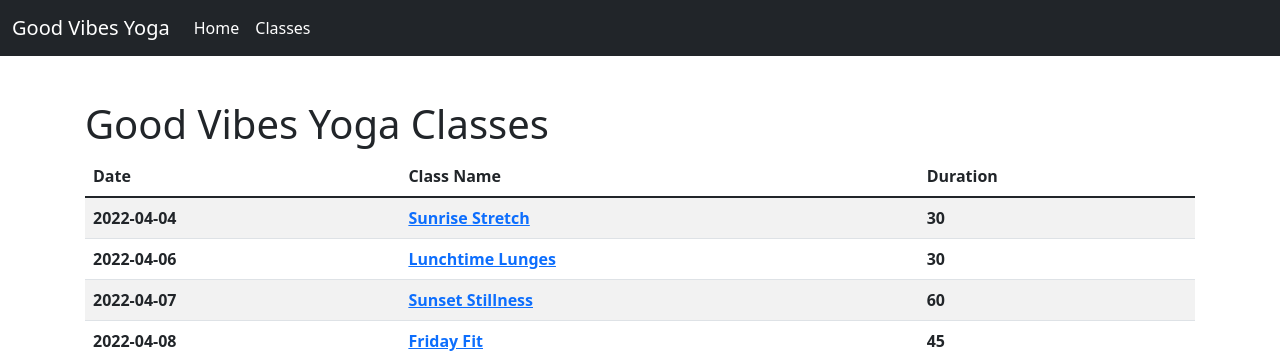
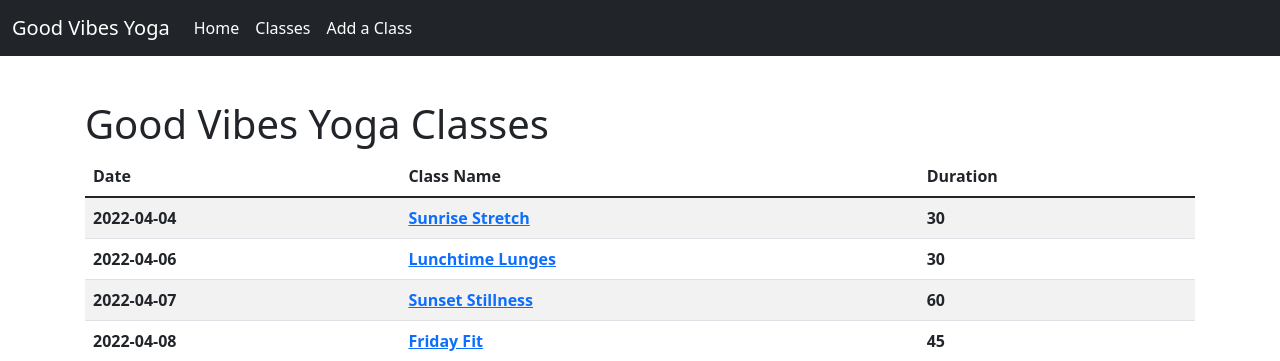
Before and after one commit to EmeryVickers/I211_project, a Flask app: page /classes in a window 1280 px wide. Shown: the top 361 px of the page. Run offline with Flask 2, Linux system fonts and the light colour scheme; lists and menus that the app fills with data are empty.

Commit message:
adding comments 2

```diff
--- a/app.py
+++ b/app.py
@@ -18,6 +18,7 @@
     for entry in sorted(class_dict,key=itemgetter(4),reverse=True):
         sorted_dict[entry]=class_dict[entry]
     return sorted_dict
+
 
 #Routes to different pages of the site
 
@@ -83,7 +84,7 @@
     else:
         return render_template("class_form.html",varclass=False)
 
-
+# Edit a class route
 @app.route('/classes/<class_name>/edit', methods=['GET','POST'])
 def class_edit(class_name=None):
     if request.method == 'POST':
--- a/templates/base.html
+++ b/templates/base.html
@@ -33,6 +33,9 @@
           <li class="nav-item">
             <a class="nav-link active" aria-current="page" href="{{url_for('classes')}}">Classes</a>
           </li>
+          <li class="nav-item">
+            <a class="nav-link active" aria-current="page" href="{{url_for('class_form')}}">Add a Class</a>
+          </li>
         </ul>
       </div>
     </div>
--- a/templates/class_form.html
+++ b/templates/class_form.html
@@ -3,6 +3,7 @@
 {% block title %}Add A Class {% endblock %}
 
 {% block content %}
+<!--This page is a form for adding/editing classes!-->
 
 <form method="POST" name="add_class">
     <div class="container">
```
Also changed, not shown: classes.csv (line endings or trailing spaces).
